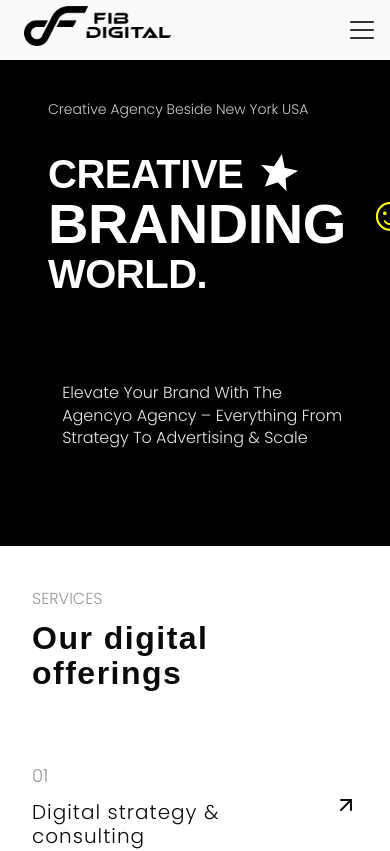
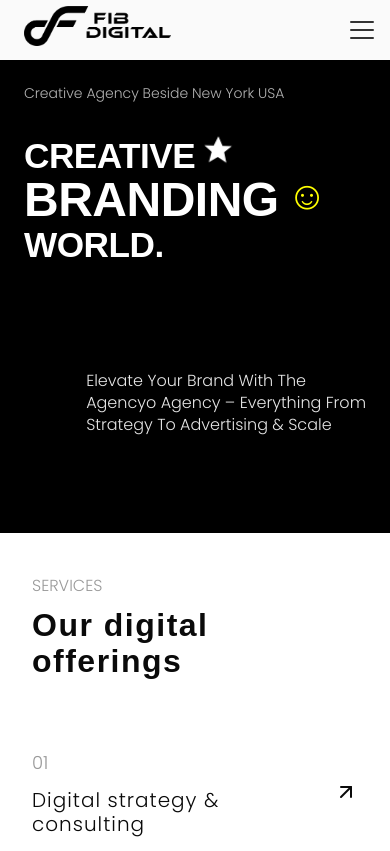
Before and after one commit to pamaljayasinghe/fibads-agency-web, a Next.js app in the folder fibads/: page / in a window 390 px wide. Shown: the top 851 px of the page. Built offline with nearby package versions, Linux system fonts and the light colour scheme; a web font is replaced by a local one.

Commit message:
updated new

```diff
--- a/fibads/components/Hero/Hero.css
+++ b/fibads/components/Hero/Hero.css
@@ -1,36 +1,24 @@
 .hero-section {
   position: relative;
-  padding: 9rem 0 6rem;
-  margin-top: 0;
+  padding: 0;
+  margin: 0;
   overflow: hidden;
   background: #000000; /* Black background */
-  height: 100vh; /* Full viewport height */
+  min-height: 100vh; /* Full viewport height */
   display: flex;
   align-items: center;
   width: 100%;
   color: #ffffff;
 }
 
-/* Remove background elements */
-.particles-container,
-.hero-background,
-.animated-gradient,
-.hero-mesh-gradient,
-.animated-shapes,
-.hero-curves,
-.curve {
-  display: none;
-}
-
 /* Hero container */
 .hero-container {
   display: flex;
   position: relative;
-  z-index: var(--z-elevate);
   width: 100%;
   max-width: 1400px;
   margin: 0 auto;
-  gap: 5rem;
+  gap: 6rem;
   padding: 0 3rem;
 }
 
@@ -47,18 +35,18 @@
   flex-direction: column;
   align-items: flex-end;
   justify-content: flex-end;
-  padding-bottom: 2rem;
+  padding-bottom: 3rem;
 }
 
 /* Agency location text */
 .agency-location {
-  margin-bottom: 4.5rem;
+  margin-bottom: 5rem;
 }
 
 .location-text {
   font-size: 14px;
   color: #ffffff;
-  opacity: 0.8;
+  opacity: 0.7;
   font-weight: 400;
   line-height: 1.5;
 }
@@ -71,7 +59,7 @@
 .title-row {
   display: flex;
   align-items: center;
-  margin-bottom: -0.5rem; /* Tighter line spacing */
+  margin-bottom: -1rem; /* Tighter line spacing */
 }
 
 .hero-title {
@@ -84,24 +72,34 @@
   text-transform: uppercase;
 }
 
+.hero-title.first-title {
+  font-size: 5.8rem;
+}
+
 /* Larger title for BRANDING */
 .hero-title.large-title {
-  font-size: 7.8rem;
+  font-size: 8.5rem;
+}
+
+.hero-title.last-title {
+  font-size: 5.8rem;
 }
 
 /* Rotating star styling */
 .rotating-star {
   margin-left: 15px;
   fill: #ffffff; /* White star */
-  height: 90px;
-  width: 90px;
+  height: 80px;
+  width: 80px;
   transition: transform 0.1s linear;
+  position: relative;
+  top: -10px;
 }
 
 /* Smiley icon styling */
 .smiley-icon {
   color: #ffff00; /* Yellow smiley */
-  font-size: 5rem;
+  font-size: 5.5rem;
   margin-left: 20px;
   position: relative;
   top: -10px;
@@ -115,21 +113,72 @@
 
 .hero-description {
   color: #ffffff;
-  font-size: 1.5rem;
-  line-height: 1.5;
+  font-size: 1.6rem;
+  line-height: 1.6;
   font-weight: 400;
   text-align: right;
   opacity: 0.9;
 }
 
-/* Media queries for responsive design */
+/* Advanced responsive design */
+@media (min-width: 1601px) {
+  .hero-container {
+    max-width: 1600px;
+    gap: 8rem;
+  }
+
+  .hero-title.first-title {
+    font-size: 7rem;
+  }
+
+  .hero-title.large-title {
+    font-size: 10rem;
+  }
+
+  .hero-title.last-title {
+    font-size: 7rem;
+  }
+
+  .rotating-star {
+    height: 100px;
+    width: 100px;
+  }
+
+  .smiley-icon {
+    font-size: 7rem;
+  }
+
+  .hero-description {
+    font-size: 1.8rem;
+  }
+}
+
+@media (max-width: 1600px) {
+  .hero-container {
+    max-width: 1400px;
+    gap: 6rem;
+  }
+
+  .hero-title.first-title {
+    font-size: 6rem;
+  }
+
+  .hero-title.large-title {
+    font-size: 8.5rem;
+  }
+
+  .hero-title.last-title {
+    font-size: 6rem;
+  }
+}
+
 @media (max-width: 1400px) {
   .hero-container {
     max-width: 1200px;
-    gap: 3rem;
+    gap: 4rem;
   }
 
-  .hero-title {
+  .hero-title.first-title {
     font-size: 5rem;
   }
 
@@ -137,107 +186,194 @@
     font-size: 7rem;
   }
 
-  .rotating-star {
-    height: 80px;
-    width: 80px;
-  }
-}
-
-@media (max-width: 1200px) {
-  .hero-title {
-    font-size: 4.5rem;
-  }
-
-  .hero-title.large-title {
-    font-size: 6rem;
-  }
-
-  .hero-description {
-    font-size: 1.3rem;
+  .hero-title.last-title {
+    font-size: 5rem;
   }
 
   .rotating-star {
     height: 70px;
     width: 70px;
   }
+
+  .smiley-icon {
+    font-size: 5rem;
+  }
+}
+
+@media (max-width: 1200px) {
+  .hero-title.first-title {
+    font-size: 4.5rem;
+  }
+
+  .hero-title.large-title {
+    font-size: 6.2rem;
+  }
+
+  .hero-title.last-title {
+    font-size: 4.5rem;
+  }
+
+  .hero-description {
+    font-size: 1.4rem;
+  }
+
+  .rotating-star {
+    height: 60px;
+    width: 60px;
+  }
+
+  .smiley-icon {
+    font-size: 4.5rem;
+  }
+
+  .title-row {
+    margin-bottom: -0.8rem;
+  }
 }
 
 @media (max-width: 992px) {
   .hero-section {
-    height: auto;
-    padding: 8rem 0 5rem;
+    min-height: auto;
+    padding: 8rem 0;
   }
 
   .hero-container {
     flex-direction: column;
-    gap: 4rem;
+    gap: 5rem;
   }
 
-  .hero-title {
-    font-size: 4rem;
+  .hero-title.first-title {
+    font-size: 4.2rem;
   }
 
   .hero-title.large-title {
-    font-size: 5.5rem;
+    font-size: 5.8rem;
+  }
+
+  .hero-title.last-title {
+    font-size: 4.2rem;
   }
 
   .hero-right-column {
     align-items: flex-start;
+    padding-bottom: 0;
   }
 
   .hero-description {
     text-align: left;
-    font-size: 1.2rem;
+    font-size: 1.3rem;
+  }
+
+  .agency-location {
+    margin-bottom: 4rem;
   }
 }
 
 @media (max-width: 768px) {
   .hero-section {
-    padding: 7rem 0 4rem;
+    padding: 7rem 0;
   }
 
-  .hero-title {
-    font-size: 3rem;
+  .hero-title.first-title {
+    font-size: 3.5rem;
   }
 
   .hero-title.large-title {
-    font-size: 4rem;
+    font-size: 4.8rem;
+  }
+
+  .hero-title.last-title {
+    font-size: 3.5rem;
   }
 
   .rotating-star {
     height: 50px;
     width: 50px;
+    top: -5px;
   }
 
   .smiley-icon {
-    font-size: 3.5rem;
+    font-size: 3.8rem;
+    top: -5px;
   }
 
   .agency-location {
     margin-bottom: 3rem;
   }
+
+  .title-row {
+    margin-bottom: -0.6rem;
+  }
 }
 
-@media (max-width: 480px) {
+@media (max-width: 576px) {
   .hero-section {
-    padding: 6rem 0 3rem;
+    padding: 6rem 0;
   }
 
-  .hero-title {
-    font-size: 2.5rem;
+  .hero-container {
+    padding: 0 1.5rem;
+  }
+
+  .hero-title.first-title {
+    font-size: 2.8rem;
   }
 
   .hero-title.large-title {
-    font-size: 3.5rem;
+    font-size: 3.8rem;
+  }
+
+  .hero-title.last-title {
+    font-size: 2.8rem;
   }
 
   .rotating-star {
     height: 40px;
     width: 40px;
+    margin-left: 10px;
   }
 
   .smiley-icon {
+    font-size: 3.2rem;
+    margin-left: 10px;
+  }
+
+  .hero-description {
+    font-size: 1.1rem;
+    line-height: 1.5;
+  }
+
+  .title-row {
+    margin-bottom: -0.4rem;
+  }
+}
+
+@media (max-width: 480px) {
+  .hero-section {
+    padding: 5rem 0;
+  }
+
+  .hero-title.first-title {
+    font-size: 2.2rem;
+  }
+
+  .hero-title.large-title {
     font-size: 3rem;
+  }
+
+  .hero-title.last-title {
+    font-size: 2.2rem;
+  }
+
+  .rotating-star {
+    height: 30px;
+    width: 30px;
+    margin-left: 8px;
+  }
+
+  .smiley-icon {
+    font-size: 2.5rem;
+    margin-left: 8px;
   }
 
   .hero-description {
@@ -248,4 +384,39 @@
   .agency-location {
     margin-bottom: 2rem;
   }
+
+  .title-row {
+    margin-bottom: -0.3rem;
+  }
 }
+
+/* Add animation from animation.css */
+.hero-section {
+  animation: fadeIn 1s ease-in-out;
+}
+
+.hero-title, .rotating-star, .smiley-icon {
+  animation: fadeIn 1.2s ease-in-out, slideUp 1.2s ease-in-out;
+}
+
+.agency-location {
+  animation: fadeIn 1.5s ease-in-out, slideDown 1.5s ease-in-out;
+}
+
+.hero-description {
+  animation: fadeIn 1.8s ease-in-out, slideInRight 1.8s ease-in-out;
+}
+
+/* Custom rotating animation for star */
+@keyframes rotateStar {
+  from {
+    transform: rotate(0deg);
+  }
+  to {
+    transform: rotate(360deg);
+  }
+}
+
+.rotating-star {
+  animation: rotateStar 10s linear infinite;
+}
--- a/fibads/components/Hero/Hero.js
+++ b/fibads/components/Hero/Hero.js
@@ -1,84 +1,16 @@
 "use client";
 
-import { useState, useEffect, useRef } from "react";
+import { useState, useEffect } from "react";
 import "./Hero.css";
 
 const Hero = () => {
-  // Define stats data
-  const stats = [
-    { value: 199, suffix: "+", label: "Proud clients" },
-    { value: 212, suffix: "+", label: "Completed initiatives" },
-    { value: 11, suffix: "+", label: "Trophies" },
-  ];
-
-  // Counter state
-  const [counters, setCounters] = useState(stats.map(() => 0));
-  const statsRef = useRef(null);
-  const hasAnimated = useRef(false);
-
   // Star rotation state
   const [rotation, setRotation] = useState(0);
-
-  const animateValue = (start, end, duration, index) => {
-    let startTimestamp = null;
-    const step = (timestamp) => {
-      if (!startTimestamp) startTimestamp = timestamp;
-      const progress = Math.min((timestamp - startTimestamp) / duration, 1);
-      const currentValue = Math.floor(progress * (end - start) + start);
-
-      setCounters((prevCounters) => {
-        const newCounters = [...prevCounters];
-        newCounters[index] = currentValue;
-        return newCounters;
-      });
-
-      if (progress < 1) {
-        window.requestAnimationFrame(step);
-      }
-    };
-    window.requestAnimationFrame(step);
-  };
-
-  // Check if element is in view
-  const isInViewport = (element) => {
-    if (!element) return false;
-    const rect = element.getBoundingClientRect();
-    return (
-      rect.top >= 0 &&
-      rect.left >= 0 &&
-      rect.bottom <=
-        (window.innerHeight || document.documentElement.clientHeight) &&
-      rect.right <= (window.innerWidth || document.documentElement.clientWidth)
-    );
-  };
-
-  // Start counter animation when the section becomes visible
-  useEffect(() => {
-    const handleScroll = () => {
-      if (hasAnimated.current) return;
-
-      if (statsRef.current && isInViewport(statsRef.current)) {
-        hasAnimated.current = true;
-
-        stats.forEach((stat, index) => {
-          // Adjust duration based on the number size
-          const duration = 2000 + stat.value * 5;
-          animateValue(0, stat.value, duration, index);
-        });
-      }
-    };
-
-    window.addEventListener("scroll", handleScroll);
-    // Trigger once in case the section is already visible
-    handleScroll();
-
-    return () => window.removeEventListener("scroll", handleScroll);
-  }, []);
 
   // Rotate star animation
   useEffect(() => {
     const rotateInterval = setInterval(() => {
-      setRotation(prev => (prev + 1) % 360);
+      setRotation((prev) => (prev + 1) % 360);
     }, 30);
 
     return () => clearInterval(rotateInterval);
@@ -95,7 +27,10 @@ const Hero = () => {
       fill="none"
       xmlns="http://www.w3.org/2000/svg"
     >
-      <path d="M12 1L15.5 8.5H23L17 13.5L19 22L12 17.5L5 22L7 13.5L1 8.5H8.5L12 1Z" fill="white" />
+      <path
+        d="M12 1L15.5 8.5H23L17 13.5L19 22L12 17.5L5 22L7 13.5L1 8.5H8.5L12 1Z"
+        fill="white"
+      />
     </svg>
   );
 
@@ -105,12 +40,14 @@ const Hero = () => {
         <div className="hero-left-column">
           <div className="hero-content">
             <div className="agency-location">
-              <span className="location-text">Creative Agency Beside New York USA</span>
+              <span className="location-text">
+                Creative Agency Beside New York USA
+              </span>
             </div>
 
             <div className="creative-title-container">
               <div className="title-row">
-                <h1 className="hero-title">CREATIVE</h1>
+                <h1 className="hero-title first-title">CREATIVE</h1>
                 <StarIcon className="rotating-star" />
               </div>
               <div className="title-row">
@@ -118,7 +55,7 @@ const Hero = () => {
                 <span className="smiley-icon">☺</span>
               </div>
               <div className="title-row">
-                <h1 className="hero-title">WORLD.</h1>
+                <h1 className="hero-title last-title">WORLD.</h1>
               </div>
             </div>
           </div>
@@ -127,8 +64,10 @@ const Hero = () => {
         <div className="hero-right-column">
           <div className="agency-description">
             <p className="hero-description">
-              Elevate Your Brand With The<br />
-              Agencyo Agency – Everything From<br />
+              Elevate Your Brand With The
+              <br />
+              Agencyo Agency – Everything From
+              <br />
               Strategy To Advertising & Scale
             </p>
           </div>
```
